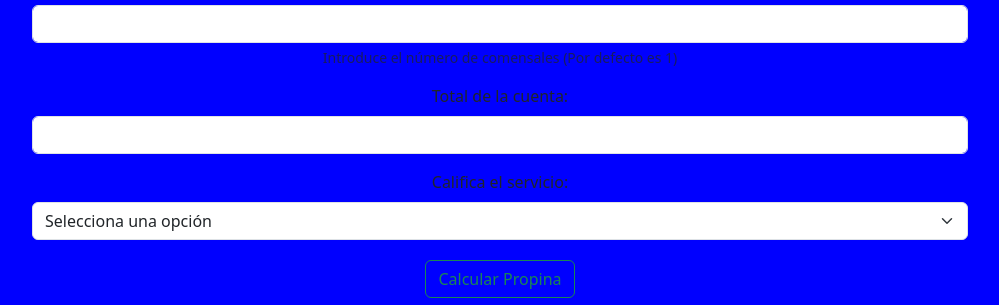
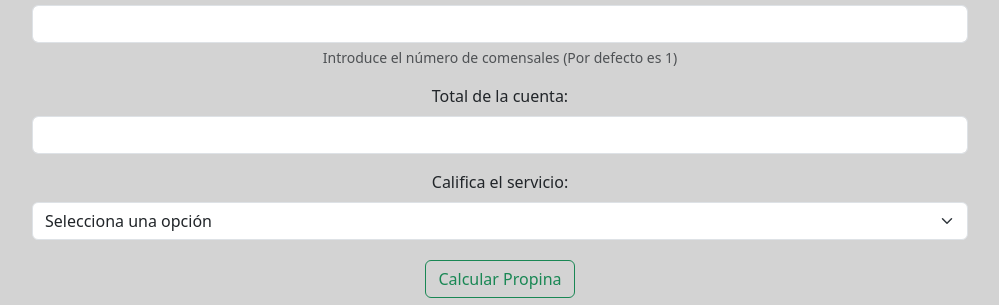
Before and after one commit to filiprendon/filiprendon.github.io, a plain HTML site: page proyectos.html in a window 1280 px wide. Shown: the part 103-408 px from the top of the page, without its empty margins (140-1139 px from the left). Drawn offline with nearby package versions, Linux system fonts and the light colour scheme.

Commit message:
Update proyectos.css

```diff
--- a/proyectos.css
+++ b/proyectos.css
@@ -1,6 +1,6 @@
 body{
     text-align: center;
-    background: blue;
+    background: #D3D3D3;
  }
  h1{
    text-align: center;
```
